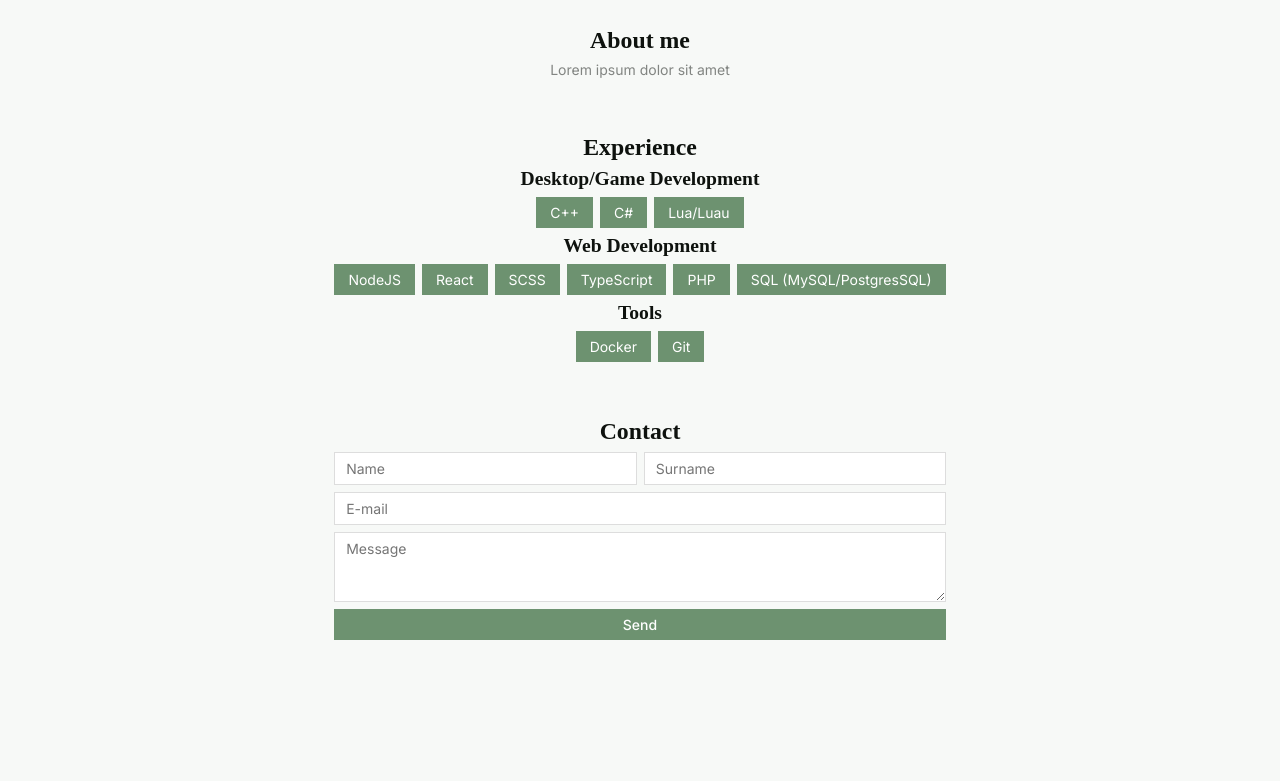
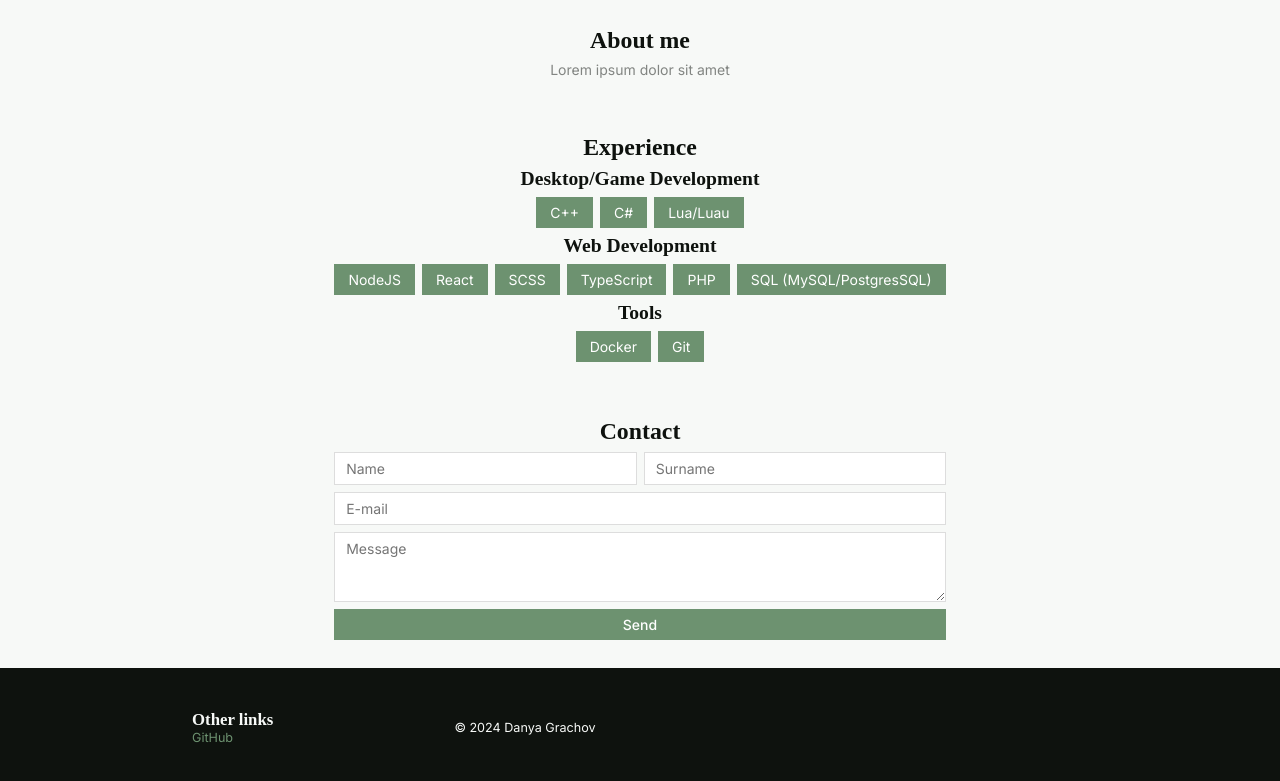
Before and after one commit to wiresnchains/wiresnchains-portfolio, a React (Create React App) app: page / in a window 1280 px wide. Shown: the part 801-1582 px from the top of the page. Before the commit the page ends 1469 px from the top, so only its background shows below. Built offline with nearby package versions, Linux system fonts and the light colour scheme; a web font is replaced by a local one.

Commit message:
Add Footer

```diff
--- /dev/null
+++ b/src/components/Footer.tsx
@@ -0,0 +1,43 @@
+import { ReactNode } from "react";
+
+import "../styles/components/Footer.scss";
+import { NavLink } from "react-router-dom";
+import { useLanguage } from "../hooks/LanguageProvider";
+
+export function FooterGroup({ children }: { children: ReactNode }) {
+    return (
+        <ul className="footer-group">
+            {children}
+        </ul>
+    );
+}
+
+export function FooterItem({ children }: { children: ReactNode }) {
+    return (
+        <li className="footer-item">
+            {children}
+        </li>
+    );
+}
+
+export function Footer() {
+    const language = useLanguage();
+
+    return (
+        <footer className="footer">
+            <FooterGroup>
+                <FooterItem>
+                    <h4>{language.dictionary.otherLinks}</h4>
+                </FooterItem>
+                <FooterItem>
+                    <NavLink to="https://github.com/wiresnchains/">GitHub</NavLink>
+                </FooterItem>
+            </FooterGroup>
+            <FooterGroup>
+                <FooterItem>
+                    <p>&copy; 2024 Danya Grachov</p>
+                </FooterItem>
+            </FooterGroup>
+        </footer>
+    );
+}
--- a/src/hooks/LanguageProvider.tsx
+++ b/src/hooks/LanguageProvider.tsx
@@ -24,6 +24,7 @@ const dictionaryList: { [key: string]: ILanguageDictionary } = {
         desktopDev: "Desktop/Game Development",
         webDev: "Web Development",
         tools: "Tools",
+        otherLinks: "Other links",
 
         // Navigation
         home: "Home",
@@ -54,6 +55,7 @@ const dictionaryList: { [key: string]: ILanguageDictionary } = {
         desktopDev: "Desktop Applicaties/Game Ontwikkeling",
         webDev: "Web Ontwikkeling",
         tools: "Hulpmiddelen",
+        otherLinks: "Andere linken",
 
         // Navigation
         home: "Index",
--- /dev/null
+++ b/src/styles/components/Footer.scss
@@ -0,0 +1,22 @@
+@use "../settings/colors.scss";
+
+.footer {
+    background: colors.$text;
+    color: colors.$body;
+    padding: 3rem 15%;
+    width: 100%;
+    display: flex;
+    gap: 10rem;
+
+    .footer-group {
+        display: flex;
+        flex-wrap: wrap;
+        align-items: center;
+        list-style: none;
+
+        .footer-item {
+            font-size: 0.9rem;
+            width: 100%;
+        }
+    }
+}
--- a/src/views/Home.tsx
+++ b/src/views/Home.tsx
@@ -8,6 +8,7 @@ import { ContactModal } from "../components/Modal";
 import { Block } from "../components/Block";
 import { FluidContainer } from "../components/FluidContainer";
 import { Tag } from "../components/Tag";
+import { Footer } from "../components/Footer";
 
 export function Home() {
     const language = useLanguage();
@@ -61,6 +62,8 @@ export function Home() {
                 </FluidContainer>
             </Block>
 
+            <Footer />
+
             <Navbar />
             {showContact && <ContactModal onClose={() => setShowContact(false)} />}
         </>
--- a/src/views/Projects.tsx
+++ b/src/views/Projects.tsx
@@ -1,8 +1,20 @@
+import { Block } from "../components/Block";
+import { Footer } from "../components/Footer";
 import { Navbar } from "../components/Nav";
+import { useLanguage } from "../hooks/LanguageProvider";
 
 export function Projects() {
+    const language = useLanguage();
+
     return (
         <>
+            <Block>
+                <h1>Hello, world!</h1>
+            </Block>
+            <Block>
+                <h1>{language.dictionary.projects}</h1>
+            </Block>
+            <Footer />
             <Navbar alwaysScrolled />
         </>
     );
```
